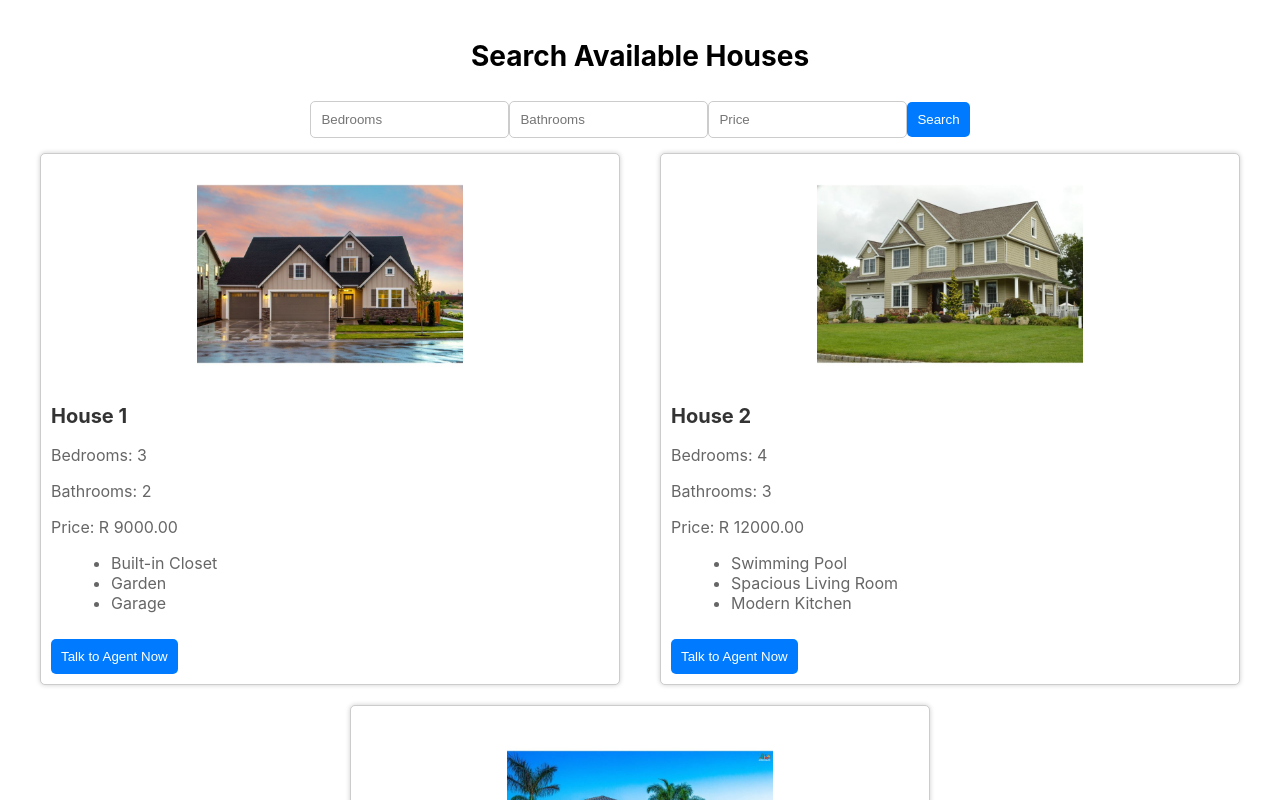
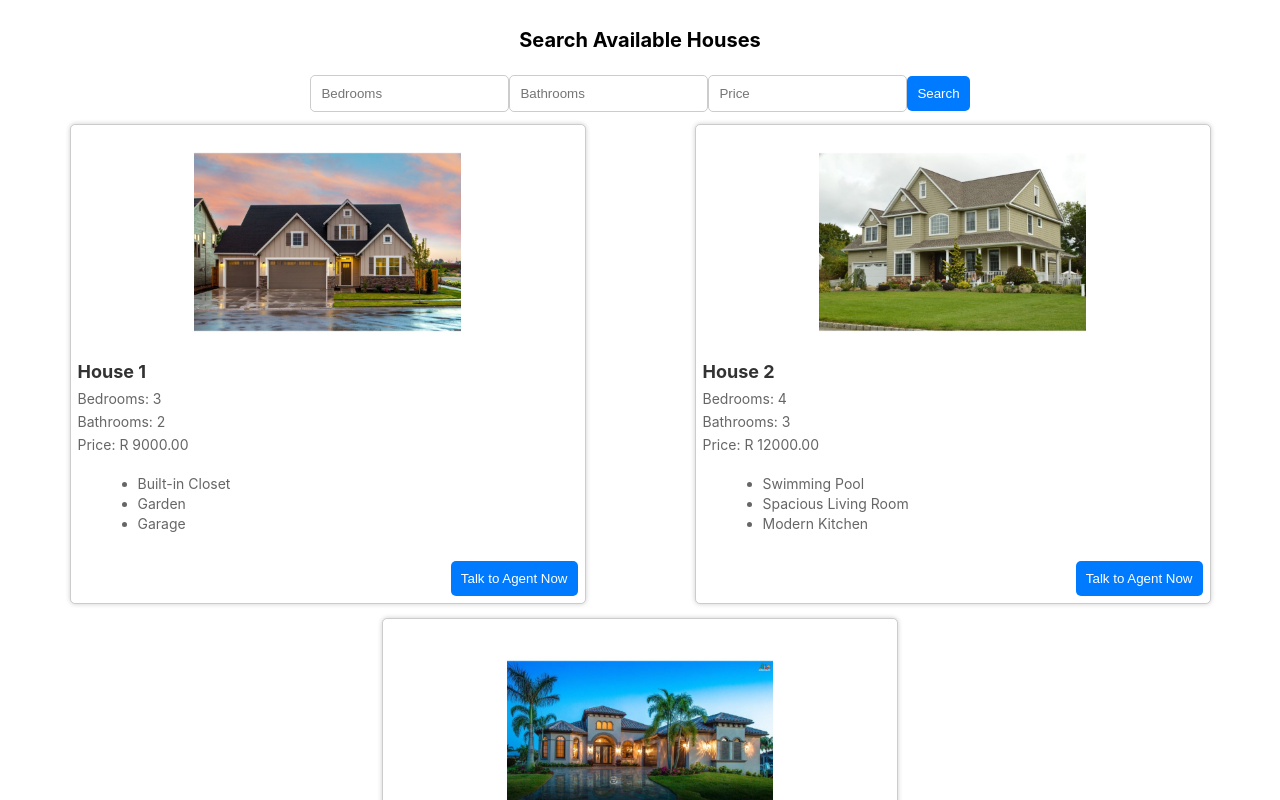
Before and after one commit to dhaker95/Portfolio-Project, a React (Create React App) app: page /housing in a window 1280 px wide. Shown: the top 800 px of the page. Built offline with nearby package versions, Linux system fonts and the light colour scheme; a web font is replaced by a local one.

Commit message:
Update all

```diff
--- a/src/screens/Housing/Housing.css
+++ b/src/screens/Housing/Housing.css
@@ -1,11 +1,11 @@
 /* Housing.css */
 .housing {
     text-align: center;
-    padding: 20px;
+    padding: 15px;
 }
 
 .housing h1 {
-    font-size: 28px;
+    font-size: 20px;
 }
 
 .house-list {
@@ -15,9 +15,9 @@
 }
 
 .house {
-    width: 45%;
-    margin: 10px;
-    padding: 10px;
+    width: 40%; /* Reduce the width of the house blocks */
+    margin: 7px;
+    padding: 7px;
     border: 1px solid #ccc;
     border-radius: 5px;
     box-shadow: 0 0 5px rgba(0, 0, 0, 0.2);
@@ -32,10 +32,10 @@
 .house-images img {
     max-width: 100%;
     height: auto;
-    border-radius: 5px;
+    border-radius: 0px;
     margin: 10px 0;
-    max-width: 300px;
-    height: 200px; /* Set the image size to 300x200 pixels */
+    max-width: 150px;
+    height: 150px; /* Set the image size to 150x150 pixels */
 }
 
 .house-details {
@@ -43,13 +43,15 @@
 }
 
 .house-details h2 {
-    font-size: 20px;
+    font-size: 18px; /* Reduce the font size for house titles */
     color: #333;
+    margin: 5px 0; /* Reduce the margin around titles */
 }
 
 .house-details p {
-    font-size: 16px;
+    font-size: 14px; /* Reduce the font size for property details */
     color: #666;
+    margin: 3px 0; /* Reduce the margin around details */
 }
 
 .house-details ul {
@@ -58,6 +60,18 @@
 }
 
 .house-details ul li {
-    font-size: 16px;
+    font-size: 14px; /* Reduce the font size for feature details */
     color: #666;
+    margin: 3px 0; /* Reduce the margin around feature details */
 }
+
+.house-details {
+    text-align: left;
+    display: flex;
+    flex-direction: column;
+    align-items: flex-start;
+}
+
+.house-details button {
+    align-self: flex-end;
+}
```
